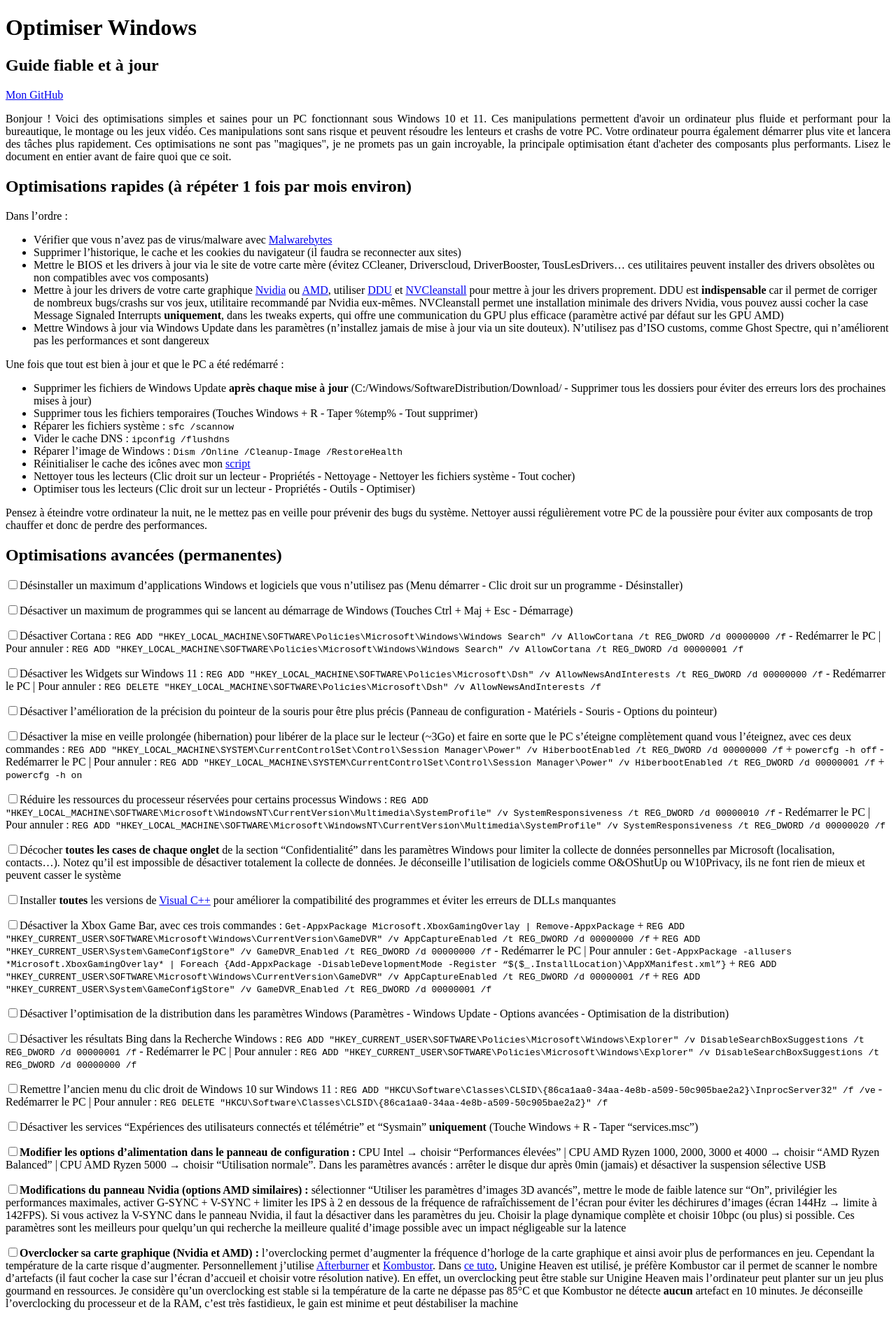
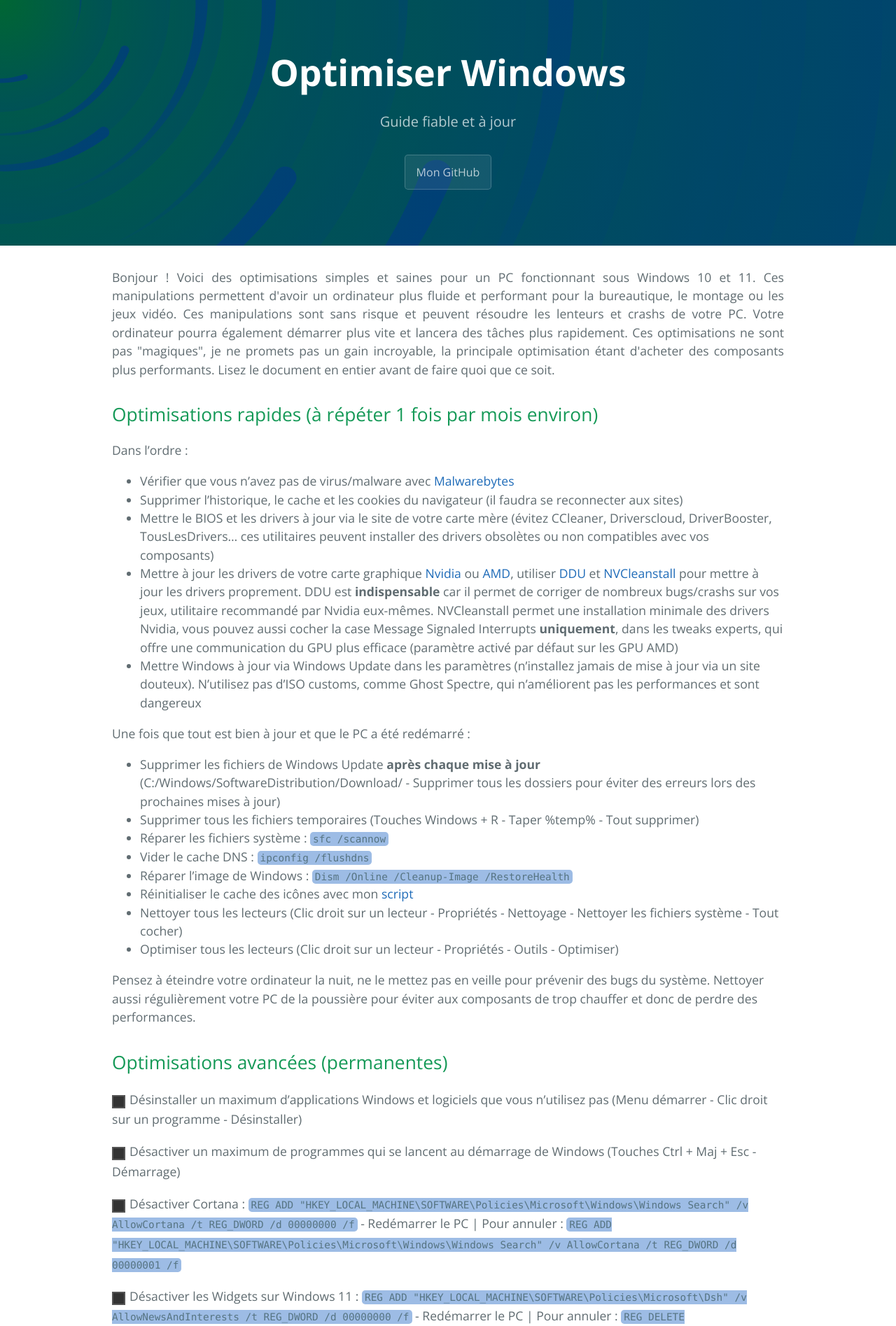
Before and after one commit to PouletEnSlip/pouletenslip.github.io, a Jekyll site: the page built from pages/opti/index.md, in a window 1280 px wide. Shown: the top 1895 px of the page at 70% size. Built offline with Jekyll 4.4.1, drawn with Linux system fonts in a browser that asks for light colours; comment, search, counter and statistics services are not loaded.

Commit message:
Update style.scss

```diff
--- a/assets/css/style.scss
+++ b/assets/css/style.scss
@@ -1,3 +1,8 @@
+---
+---
+
+@import 'jekyll-theme-cayman';
+
 input[type=checkbox] {
 	position: relative;
 	cursor: pointer;
```
